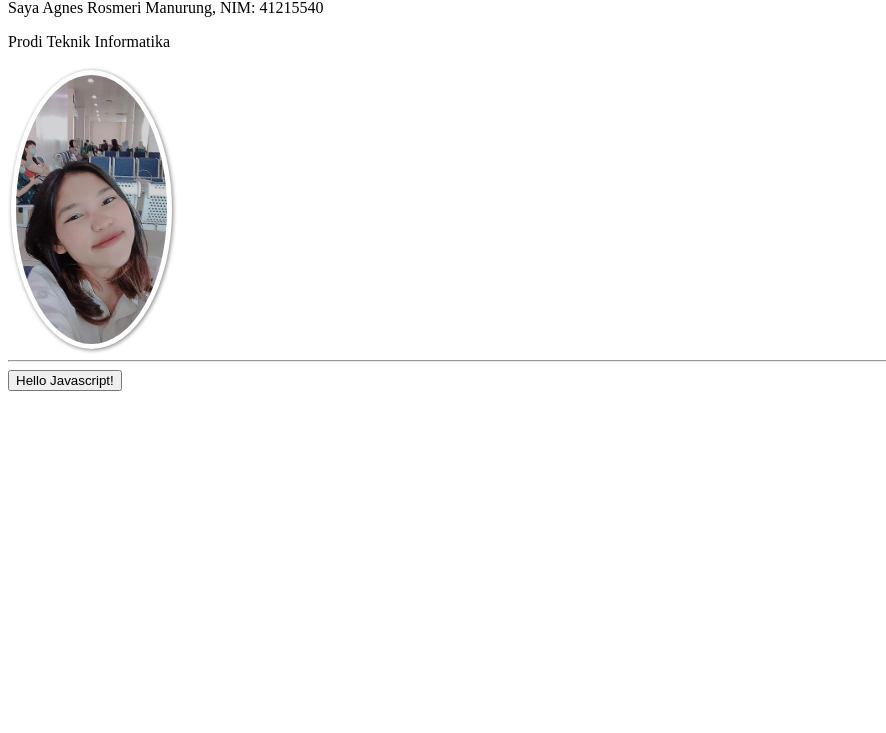
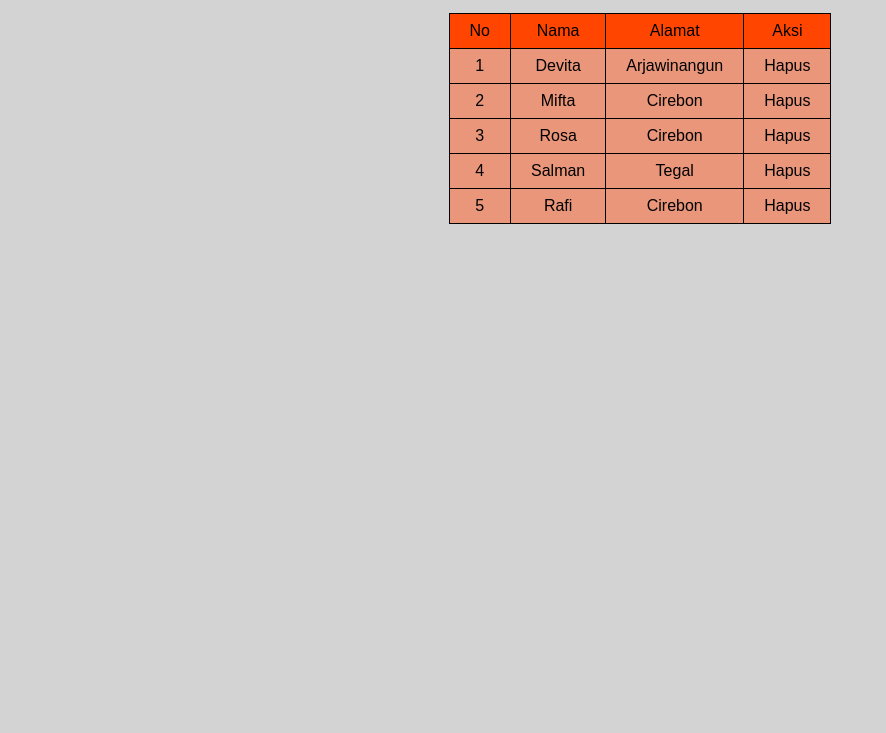
Before and after one commit to Agnesrosmeri/agnes.github.io, a plain HTML site: page index.html in a window 1280 px wide. Shown: the part 67-800 px from the top of the page, without its empty margins (0-886 px from the left). Drawn offline with nearby package versions, Linux system fonts and the light colour scheme.

Commit message:
Add files via upload

```diff
--- a/index.html
+++ b/index.html
@@ -1,37 +1,134 @@
-<style>
-    h1{
-        color: rgb(255, 0, 0);
-        cursor: pointer;
-        transition: 0.2s;
-    }
+<!DOCTYPE html>
+<html>
+<head>
+	<title>5 Teman Terbaik</title>
+ <script src="https://cdnjs.cloudflare.com/ajax/libs/jquery/3.6.1/jquery.min.js" integrity="sha512-aVKKRRi/Q/YV+4mjoKBsE4x3H+BkegoM/em46NNlCqNTmUYADjBbeNefNxYV7giUp0VxICtqdrbqU7iVaeZNXA==" crossorigin="anonymous" referrerpolicy="no-referrer"></script>
 
-    h1:hover{
-        color: rgb(210, 255, 47);
-        letter-spacing: 2px;
-    }
+<style type="text/css">
+	table{
+	font-family: sans-serif;
+	color: black;
+	border-collapse: collapse;
+	width: 100px;
+	border: 1px solid black;
+	background: #e9967a;
 
-    img{
-    width:4cm;
-     border-radius: 50%;
-     box-shadow: 1px 1px 4px gray;
-    padding:5px;
-    background:white;
-    margin: 3px;
-    transition: 0.2s;
-    opacity:  100%;
-    }
+}
+	table tr th {
+	background: #ff4500;
+	color: black;
+	font-weight: normal;
+}
 
-    img:hover{
-        transform: scale(1.2) ;
-        opacity: 100%;
-        box-shadow: 1px 1px 6px greenyellow;
-    }
-    </style>
-    <h1>Hallo World HTML!</h1>
-    <P>Saya  Agnes Rosmeri Manurung, NIM: 41215540</P>
-    <p>Prodi Teknik Informatika</p>
+	table, th, td {
+	padding: 8px 20px;
+	text-align: center;
 
-    <img src="foto.jpeg">
 
-    <hr>
-    <button onclick="alert('Hello World Javascript!')">Hello Javascript!</button>
+}
+
+	table td:hover{
+	background-color: lightgrey;
+
+}
+	body{
+		background: lightgrey;
+	}
+
+</style>
+</head>
+<body>
+	<h1 align="center">5 TEMAN</h1>
+	<table class="tabelku">
+
+<table class="tabelku" border="2" align="center">
+  <tr>
+  	<th>No</th>
+  	<th>Nama</th>
+  	<th>Alamat</th>
+  	<th>Aksi</th>
+  </tr>
+
+  <tr id="row__1">
+  	<td>1</td>
+  	<td class="nama_mhs">Devita</td>
+  	<td class="Alamat_mhs">Arjawinangun</td>
+  	<td class="Hapus" id="Hapus__1">Hapus</td>
+  </tr>
+
+  <tr id="row__2">
+  	<td>2</td>
+  	<td class="nama_mhs">Mifta</td>
+  	<td class="Alamat_mhs">Cirebon</td>
+  	<td class="Hapusi" id="Hapus__2">Hapus</td>
+  </tr>
+
+  <tr id="row__3">
+  	<td>3</td>
+  	<td class="nama_mhs">Rosa</td>
+  	<td class="Alamat_mhs">Cirebon</td>
+  	<td class="Hapus" id="Hapus__3">Hapus</td>
+  </tr>
+
+  <tr id="row__4">
+  	<td>4</td>
+  	<td class="nama_mhs">Salman</td>
+  	<td class="Alamat_mhs">Tegal</td>
+  	<td class="Hapus" id="Hapus__4">Hapus</td>
+  </tr>
+
+   <tr id="row__5">
+  	<td>5</td>
+  	<td class="nama_mhs">Rafi</td>
+  	<td class="Alamat_mhs">Cirebon</td>
+  	<td class="Hapus" id="Hapus__5">Hapus</td>
+  </tr>
+
+</table>
+</body>
+</html>
+
+<script>
+	$(document).ready(function(){
+		//alert(0)
+		$('.nama_mhs').click(function(){
+			//alert(1)
+			let isi = $(this).text();
+			//alert(isi);
+			let isi2 = prompt('ubah dengan:, isi');
+			if(!isi2) return;
+			//alert(isi2);
+
+			$(this).text(isi2);
+		})
+
+		$('.Hapus').click(function(){
+			//alert(1)
+			let yakin = confirm('yakin ingin menghapus?');
+			if(!yakin) return;
+
+			let id = $(this).prop('id');
+			//alert(id);
+
+			let rid = id.split('__');
+			let baris_ke = rid[1];
+
+			//alert(baris_ke);
+
+            $('#row__'+baris_ke).fadeOut();
+
+			//alert('Anda yakin')
+		})
+
+		$('.Alamat_mhs').click(function(){
+			//alert(1)
+			let isi = $(this).text();
+			//alert(isi);
+			let isi2 = prompt('ubah dengan:, isi');
+			if(!isi2) return;
+			//alert(isi2);
+			$(this).text(isi2);
+
+		})
+	})
+</script>
```
